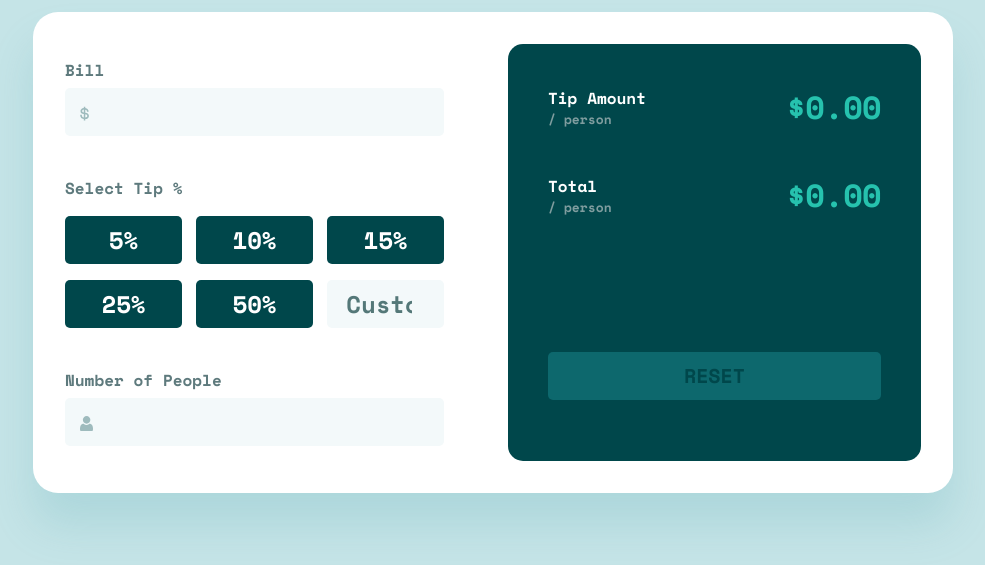
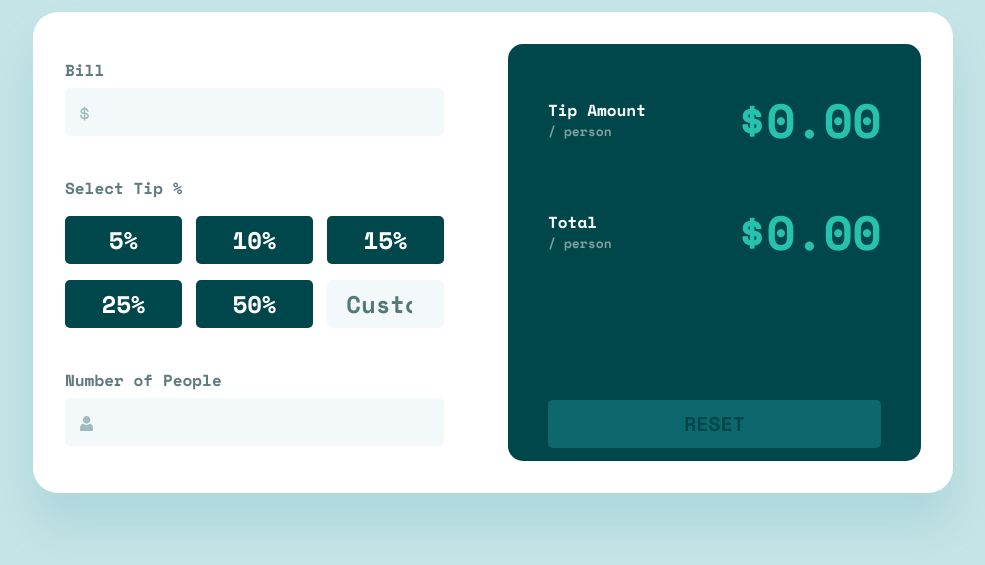
Before and after one commit to Eyhab333/tip-calculator-app-main, a plain HTML site: page index.html in a window 1280 px wide. Shown: the part 239-804 px from the top of the page, without its empty margins (147-1132 px from the left). Drawn offline with nearby package versions, Linux system fonts and the light colour scheme.

Commit message:
font size

```diff
--- a/style.scss
+++ b/style.scss
@@ -71,7 +71,7 @@ input {
 }
 
 body {
-  background: #C5E4E7;
+  background: #c5e4e7;
 }
 /*##### for-phone-only ##########*/
 @media (max-width: 599px) {
@@ -446,8 +446,8 @@ body {
 
       .dollars {
         font-weight: 700;
-        font-size: 32px;
-        line-height: 47px;
+        font-size: 48px;
+        line-height: 71px;
         text-align: right;
         letter-spacing: -0.666667px;
         color: #26c2ae;
```
Also changed, not shown: style.css.
